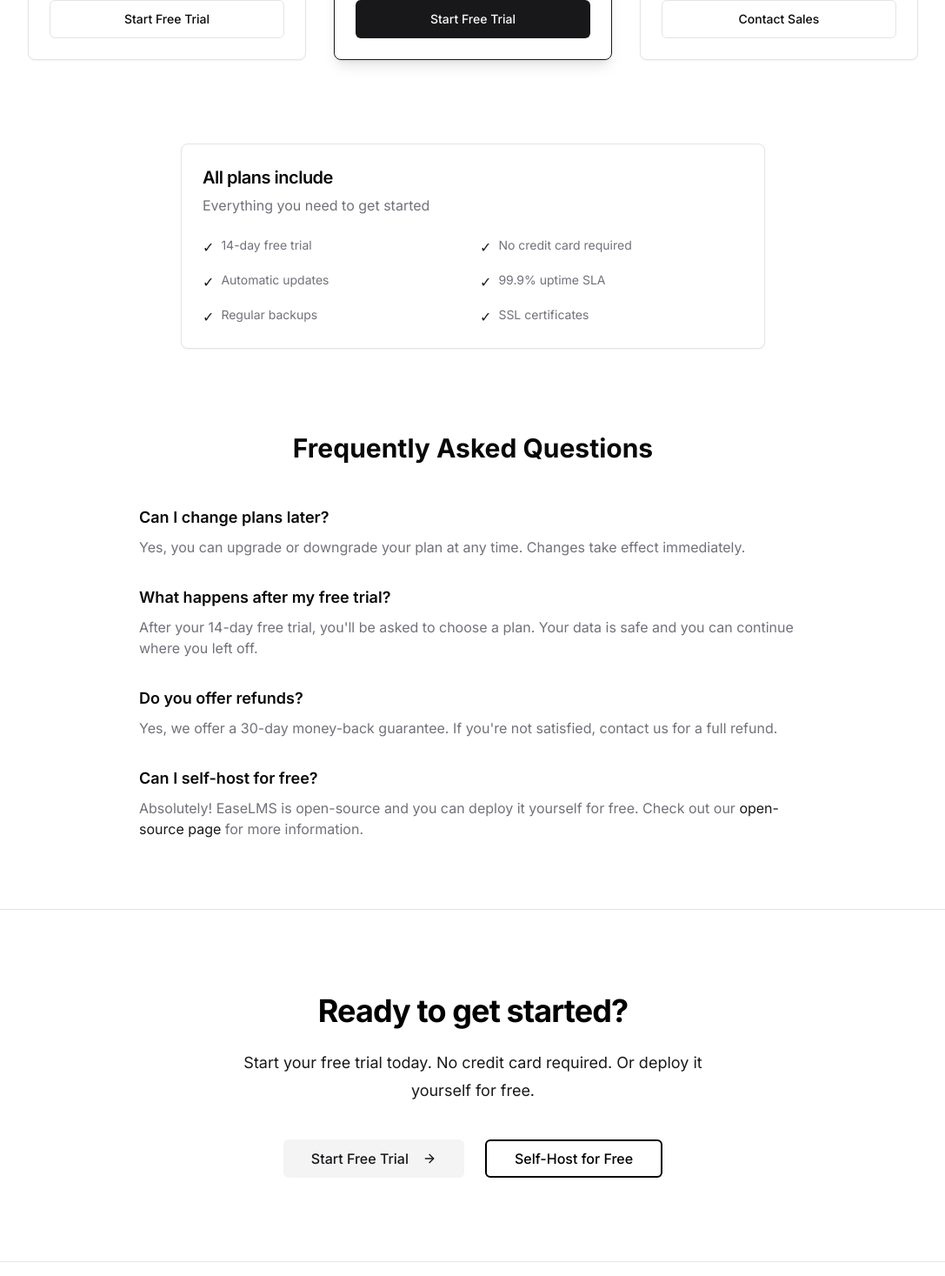
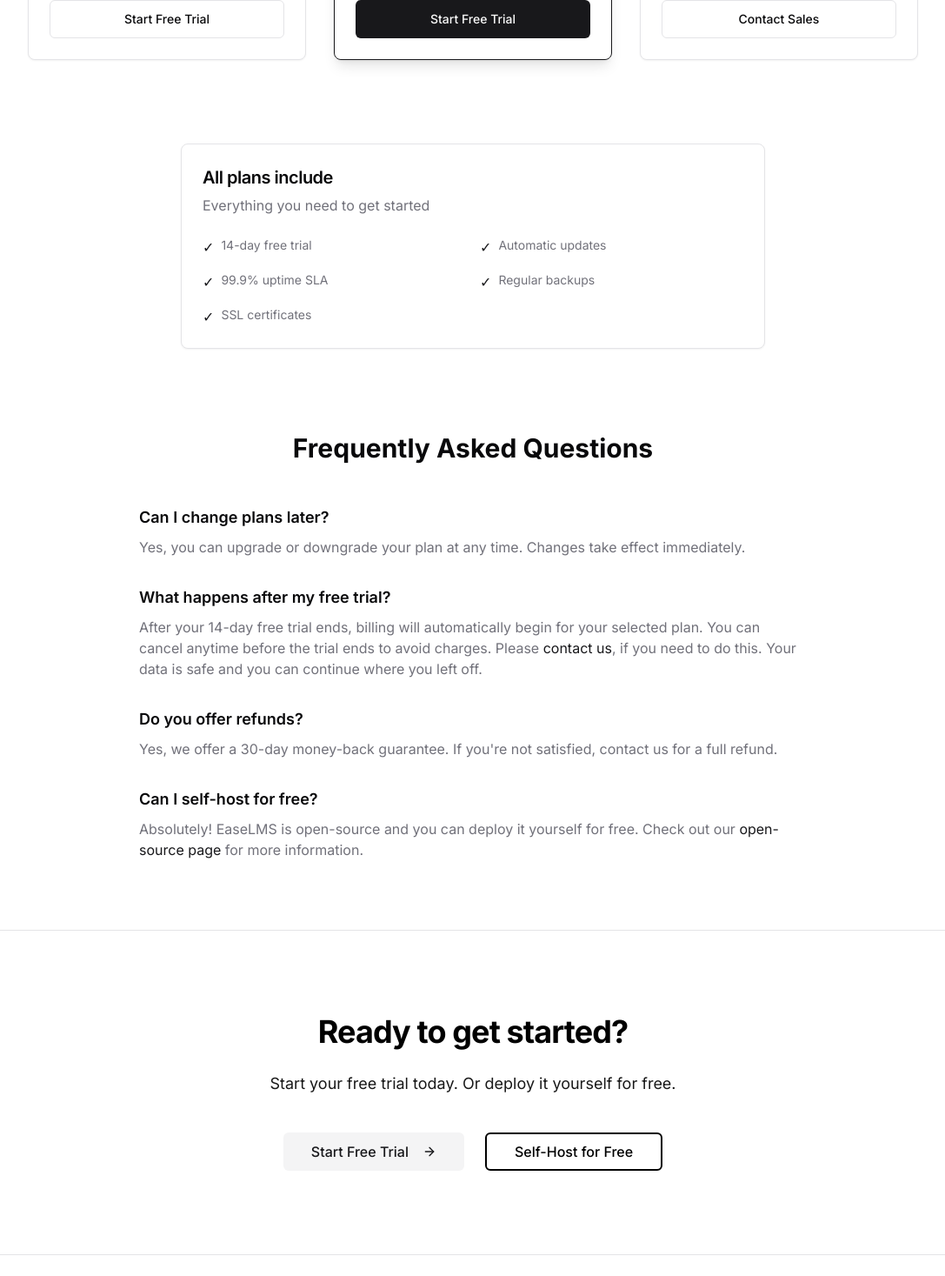
Before and after one commit to enyojoo/easelms-website, a Next.js app: page /pricing in a window 1280 px wide. Shown: the part 1004-2471 px from the top of the page at 87% size, without its empty margins (96-1183 px from the left). Built offline with nearby package versions, Linux system fonts and the light colour scheme.

Commit message:
Remove 'no credit card required' text and update FAQ about free trial

```diff
--- a/app/layout.tsx
+++ b/app/layout.tsx
@@ -9,7 +9,7 @@ import { Analytics } from '@vercel/analytics/react'
 const inter = Inter({ subsets: ['latin'] })
 
 export const metadata: Metadata = {
-  metadataBase: new URL('https://easelms.org'),
+  metadataBase: new URL('https://www.easelms.org'),
   title: 'EaseLMS - Free Modern Open-Source LMS',
   description: 'Build, deploy, and scale your learning platform. Self-host for free or let us handle the infrastructure.',
   keywords: ['LMS', 'Learning Management System', 'Open Source', 'Online Learning', 'E-Learning'],
@@ -28,7 +28,7 @@ export const metadata: Metadata = {
     },
   },
   alternates: {
-    canonical: 'https://easelms.org',
+    canonical: 'https://www.easelms.org',
   },
   icons: {
     icon: 'https://cldup.com/6yEKvPtX22.svg',
@@ -38,7 +38,7 @@ export const metadata: Metadata = {
   openGraph: {
     type: 'website',
     locale: 'en_US',
-    url: 'https://easelms.org',
+    url: 'https://www.easelms.org',
     siteName: 'EaseLMS',
     title: 'EaseLMS - Free Modern Open-Source LMS',
     description: 'Build, deploy, and scale your learning platform.',
--- a/app/pricing/page.tsx
+++ b/app/pricing/page.tsx
@@ -138,10 +138,6 @@ export default function PricingPage() {
                 </li>
                 <li className="flex items-start gap-2">
                   <span className="text-primary">✓</span>
-                  <span className="text-sm text-muted-foreground">No credit card required</span>
-                </li>
-                <li className="flex items-start gap-2">
-                  <span className="text-primary">✓</span>
                   <span className="text-sm text-muted-foreground">Automatic updates</span>
                 </li>
                 <li className="flex items-start gap-2">
@@ -174,7 +170,8 @@ export default function PricingPage() {
             <div>
               <h3 className="text-base sm:text-lg font-semibold mb-2">What happens after my free trial?</h3>
               <p className="text-sm sm:text-base text-muted-foreground">
-                After your 14-day free trial, you'll be asked to choose a plan. Your data is safe and you can continue where you left off.
+                After your 14-day free trial ends, billing will automatically begin for your selected plan. You can cancel anytime before the trial ends to avoid charges. Please{' '}
+                <a href="/contact" className="text-primary hover:underline">contact us</a>, if you need to do this. Your data is safe and you can continue where you left off.
               </p>
             </div>
             <div>
--- a/components/marketing/CTASection.tsx
+++ b/components/marketing/CTASection.tsx
@@ -20,7 +20,7 @@ export function CTASection() {
             Ready to get started?
           </h2>
           <p className="mx-auto mt-4 sm:mt-6 max-w-xl text-base sm:text-lg leading-7 sm:leading-8 opacity-90 px-2 sm:px-0">
-            Start your free trial today. No credit card required. Or deploy it yourself for free.
+            Start your free trial today. Or deploy it yourself for free.
           </p>
           <div className="mt-8 sm:mt-10 flex flex-col sm:flex-row items-center justify-center gap-3 sm:gap-x-6">
             <Button asChild size="lg" variant="secondary" className="text-sm sm:text-base w-full sm:w-auto">
```
